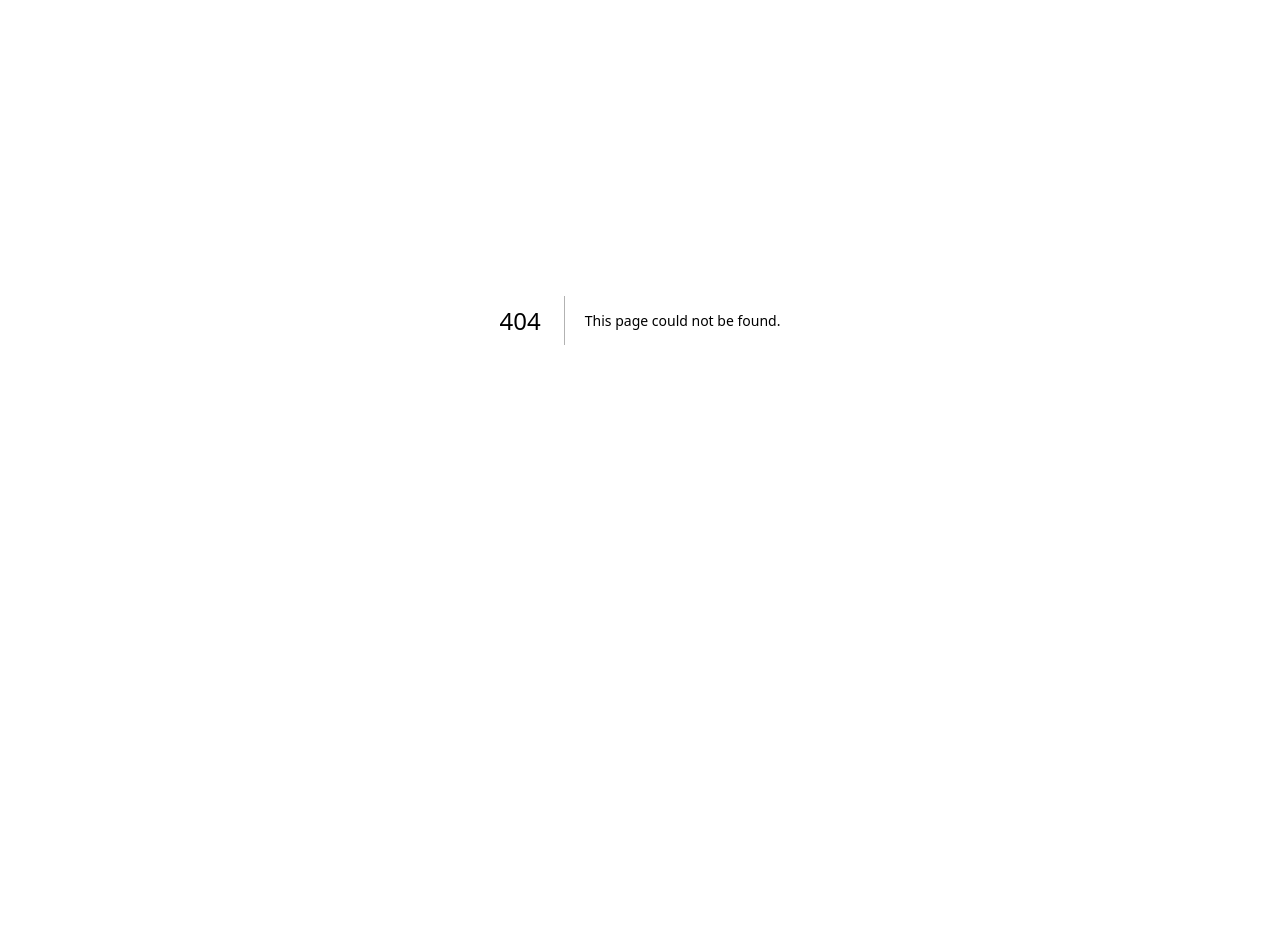
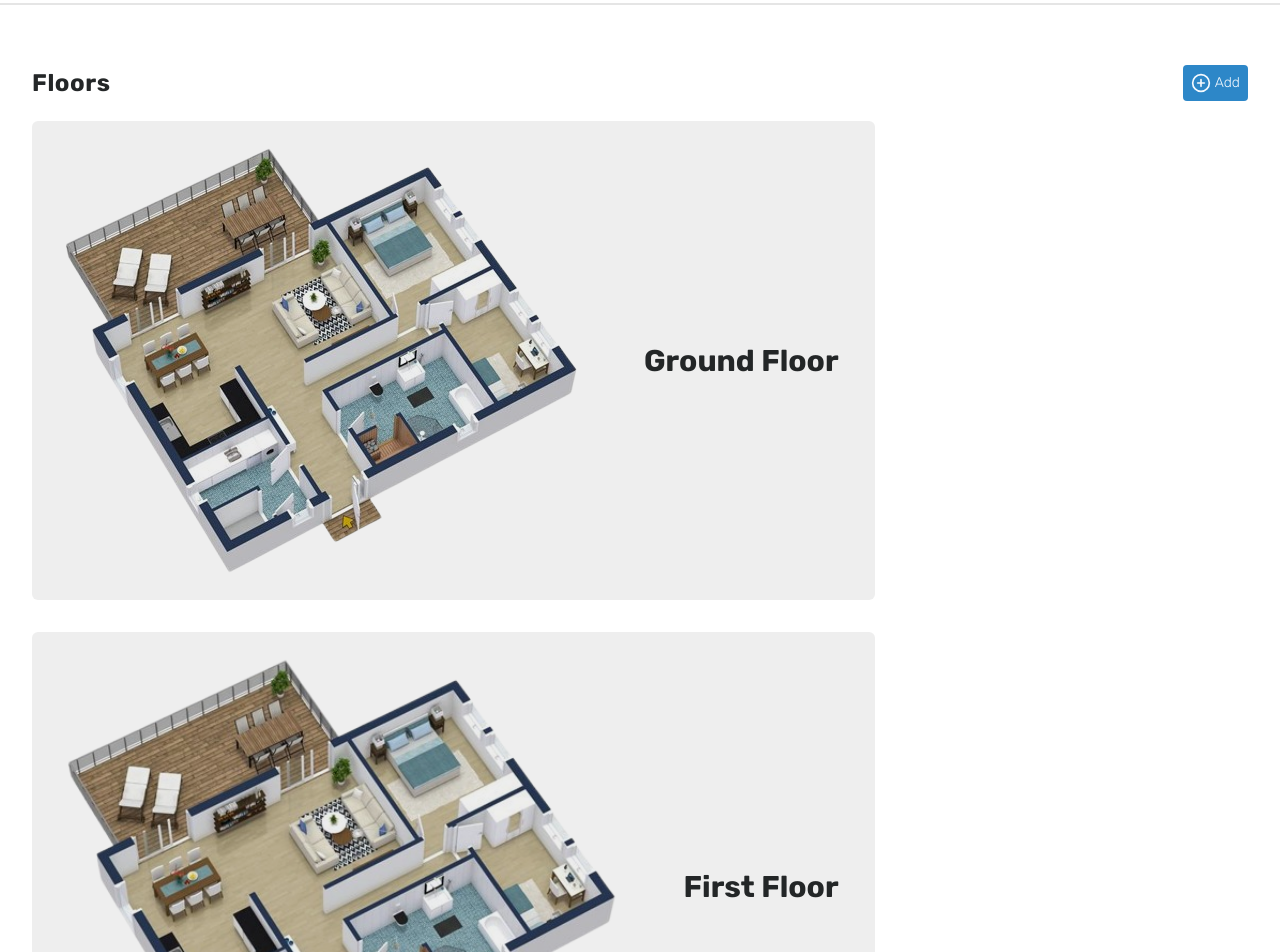
Before and after one commit to AaaayushXD/Rental, a Next.js app: page /admin/floors in a window 1280 px wide. Before the commit this address had no page. Shown: the part 80-1032 px from the top of the page. Before the commit the page ends 800 px from the top, so only its background shows below. Built offline with nearby package versions, Linux system fonts and the light colour scheme.

Commit message:
ui: boiler plate for floor page

```diff
--- a/src/app/admin/BoilerPlate.tsx
+++ b/src/app/admin/BoilerPlate.tsx
@@ -26,8 +26,8 @@ const navbar: NavbarProps[] = [
     icon: <Users />,
   },
   {
-    name: "Rooms",
-    link: "admin/rooms",
+    name: "Floors",
+    link: "admin/floors",
     icon: <Hotel />,
   },
   {
@@ -48,7 +48,7 @@ const navbar: NavbarProps[] = [
 ];
 const BoilerPlate = ({ children }: BoilerProps) => {
   return (
-    <div className="min-w-[90vw] w-full h-full min-h-screen text-brandCopy">
+    <div className="min-w-[90vw] w-full h-full min-h-screen text-brandCopy flex justify-center items-center flex-col">
       <Navbar navbars={navbar} />
       {children}
       <Footer />
--- /dev/null
+++ b/src/app/admin/floors/page.tsx
@@ -0,0 +1,51 @@
+"use client";
+import React from "react";
+import BoilerPlate from "../BoilerPlate";
+import { PlusCircle } from "lucide-react";
+import Image from "next/image";
+
+const Page = () => {
+  return (
+    <BoilerPlate>
+      <div className="w-full max-w-[1500px] flex flex-col justify-start items-start p-5 font-light ">
+        <div className="w-full flex justify-between px-3 pt-10 items-center">
+          <h2 className="text-2xl font-extrabold tracking-wide">Floors</h2>
+          <p className="flex  gap-1 items-center justify-start p-2 text-sm hover:bg-brandPrimary-dark cursor-pointer bg-brandPrimary text-brandPrimary-content rounded">
+            <PlusCircle size={20} />
+            <span>Add</span>
+          </p>
+        </div>
+        <div className="flex flex-col justify-start items-start px-3  py-5 gap-8">
+          <div className="max-w-[900px] flex relative justify-start items-center flex-grow w-full rounded-xl  py-5 gap-6 ">
+            <Image
+              src={"/ground_floor.png"}
+              alt="ground floor"
+              className="w-full h-full flex object-fill flex-grow"
+              width={200}
+              height={100}
+            />
+            <p className="text-3xl text-nowrap font-extrabold pl-5 pr-9 ">
+              Ground Floor
+            </p>
+            <div className="absolute w-full h-full top-0 left-0 bg-[#20202013] rounded-md"></div>
+          </div>
+          <div className="max-w-[900px] flex relative justify-start items-center flex-grow w-full rounded-xl  py-5 gap-6 ">
+            <Image
+              src={"/ground_floor.png"}
+              alt="ground floor"
+              className="w-full h-full flex object-fill flex-grow"
+              width={200}
+              height={100}
+            />
+            <p className="text-3xl text-nowrap font-extrabold pl-5 pr-9 ">
+              First Floor
+            </p>
+            <div className="absolute w-full h-full top-0 left-0 bg-[#20202013] rounded-md"></div>
+          </div>
+        </div>
+      </div>
+    </BoilerPlate>
+  );
+};
+
+export default Page;
```
Also changed, not shown: public/ground_floor.jpg (added), public/ground_floor.png (added).
